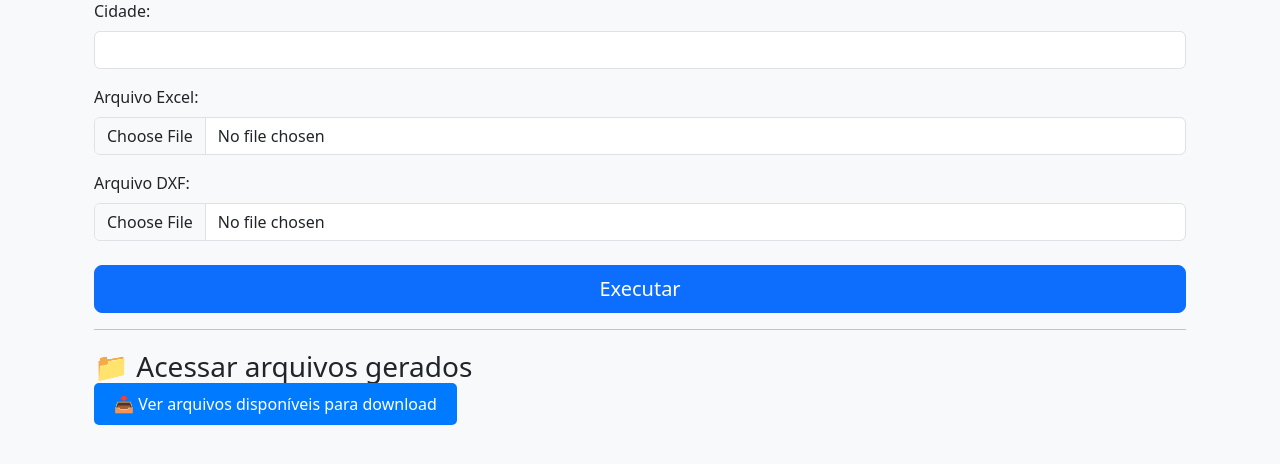
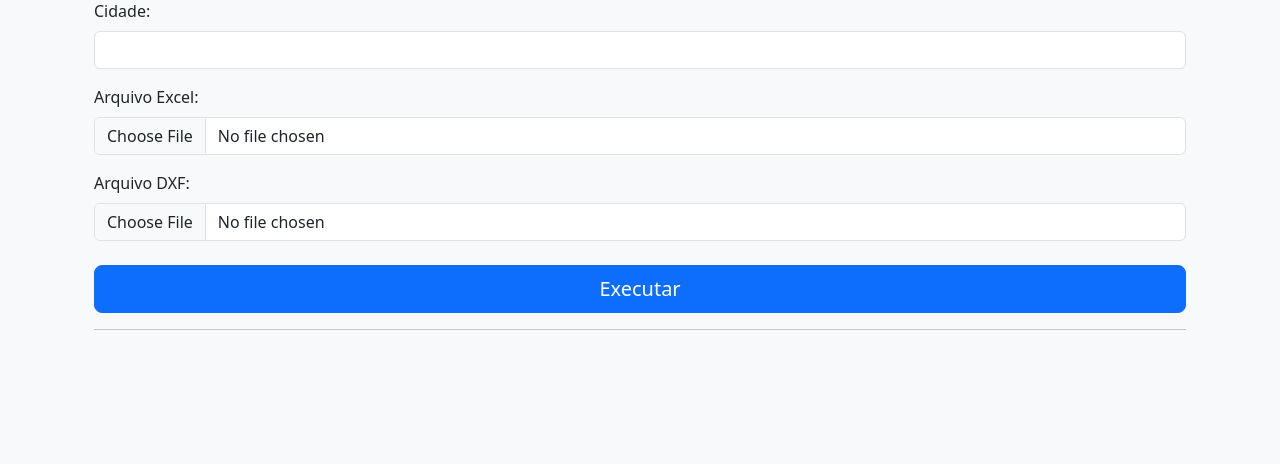
Before and after one commit to Paulo425/modulos-na-web, a Flask app: page /memoriais-descritivos in a window 1280 px wide. Shown: the part 201-665 px from the top of the page. Run offline with Flask 3, Linux system fonts and the light colour scheme; the visitor is signed in with stand-in values (Sample User, id 1).

Commit message:
retirando BOTÃO ARQUIVOS DISPONIVEIS

```diff
--- a/templates/formulario_DECOPA.html
+++ b/templates/formulario_DECOPA.html
@@ -25,14 +25,7 @@
         </div>
     </form>
 
-<hr>
-<div style="margin-top: 20px;">
-    <h3>📁 Acessar arquivos gerados</h3>
-    <a href="{{ url_for('listar_arquivos') }}" target="_blank" style="padding: 10px 20px; background-color: #007bff; color: white; text-decoration: none; border-radius: 5px;">
-        📥 Ver arquivos disponíveis para download
-    </a>
-</div>
-
+    <hr>
 
     {% if resultado %}
     <div class="alert alert-success mt-4 text-center">
@@ -55,11 +48,3 @@
     {% endif %}
 </div>
 {% endblock %}
-
-{% if log_path %}
-    <div class="mt-3 text-center">
-        <a href="{{ url_for('static', filename=log_path) }}" class="btn btn-secondary" target="_blank">
-            📜 Ver Log da Execução
-        </a>
-    </div>
-{% endif %}
```
